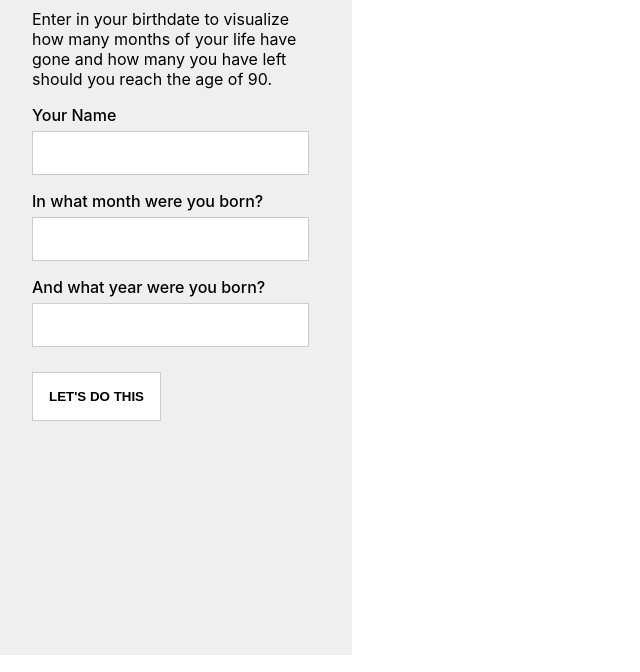
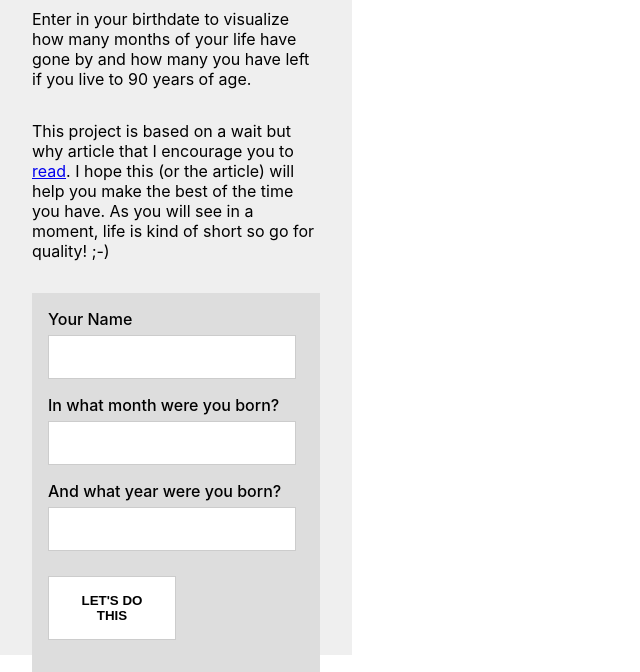
Before and after one commit to russellmorgan/AsTimeGoesBy, a website: page index.html in a window 1280 px wide. Shown: the part 145-817 px from the top of the page, without its empty margins (0-640 px from the left). Drawn offline with nearby package versions, Linux system fonts and the light colour scheme.

Commit message:
Cleaned up the text and a little bit more form tweaking

```diff
--- a/index.html
+++ b/index.html
@@ -10,7 +10,9 @@
         <div class='userinfo'>
             <div class='userinfo__form'>
                 <h1>Your life in months</h1>
-                <p>Enter in your birthdate to visualize how many months of your life have gone and how many you have left should you reach the age of 90.</p>
+                <p>Enter in your birthdate to visualize how many months of your life have gone by and how many you have left if you live to 90 years of age.</p>
+                <p>This project is based on a wait but why article that I encourage you to
+                    <a href="https://waitbutwhy.com/2014/05/life-weeks.html" target="_new">read</a>. I hope this (or the article) will help you make the best of the time you have. As you will see in a moment, life is kind of short so go for quality! ;-)</p>
                 <form id="userInfoForm">
                     <label>Your Name</label>
                     <input type="text" id="userName">
@@ -24,7 +26,8 @@
             <div class="userinfo__details">
                 <h1 class="userinfo__name">Name</h1>
                 <h2 class="userinfo__birth">Birthdate</h2>
-                <p>Here's how many months of your life have gone by, and how many you have left if you live to the ripe old age of 90</p>
+                <p>Here's how many months of your life have gone by, and how many you have left if you live to the ripe old age of ninety.</p>
+                <p>You can bookmark this page and come back anytime if you need a reminder of your time left, it will save your info and update as time goes by.</p>
                 <button id="reset">START OVER</button>
             </div>
         </div>
--- a/style.scss
+++ b/style.scss
@@ -58,6 +58,11 @@ button {
   display:flex;
   flex-direction: column;
   overflow: hidden;
+  form {
+    margin-top:1rem;
+    padding: 1rem 1rem 2rem 1rem;
+    background: #ddd;
+  }
   label {
     display: block;
     font-weight: 500;
```
Also changed, not shown: style.css, 1 other file.
